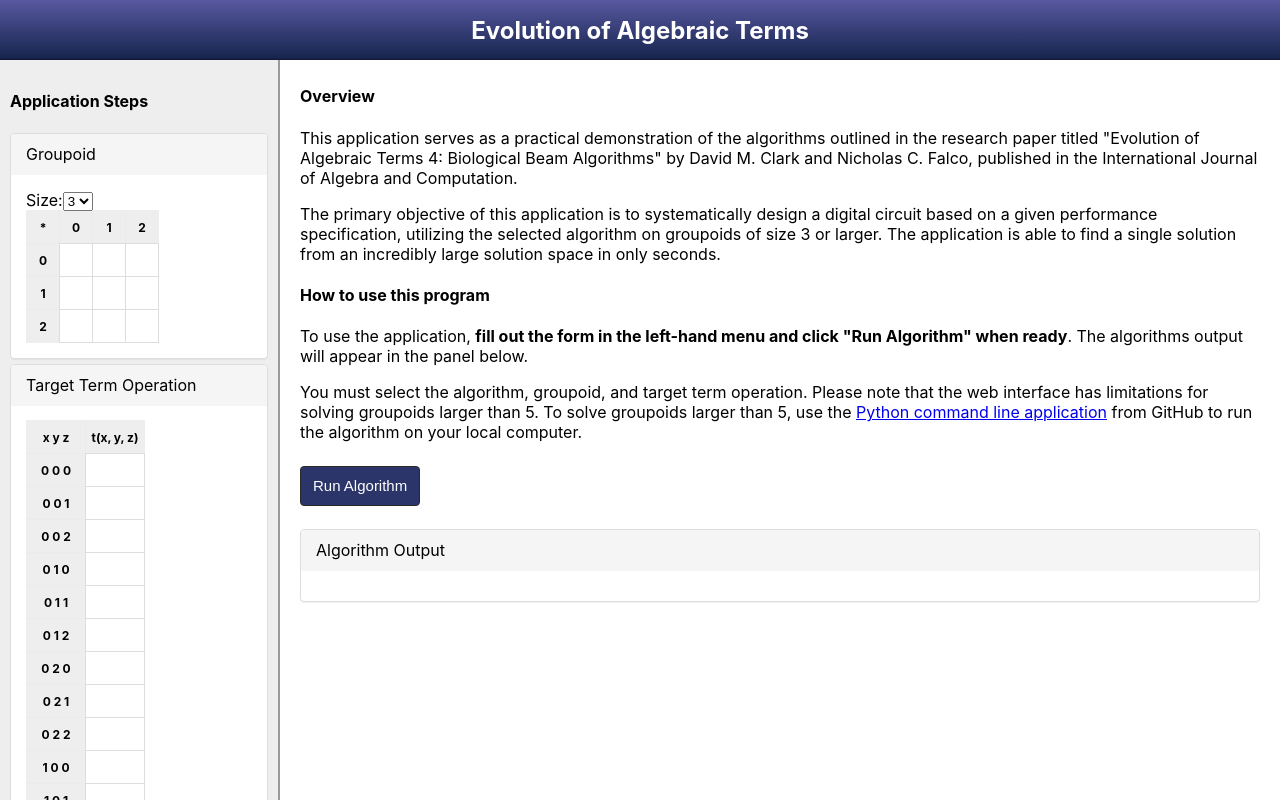
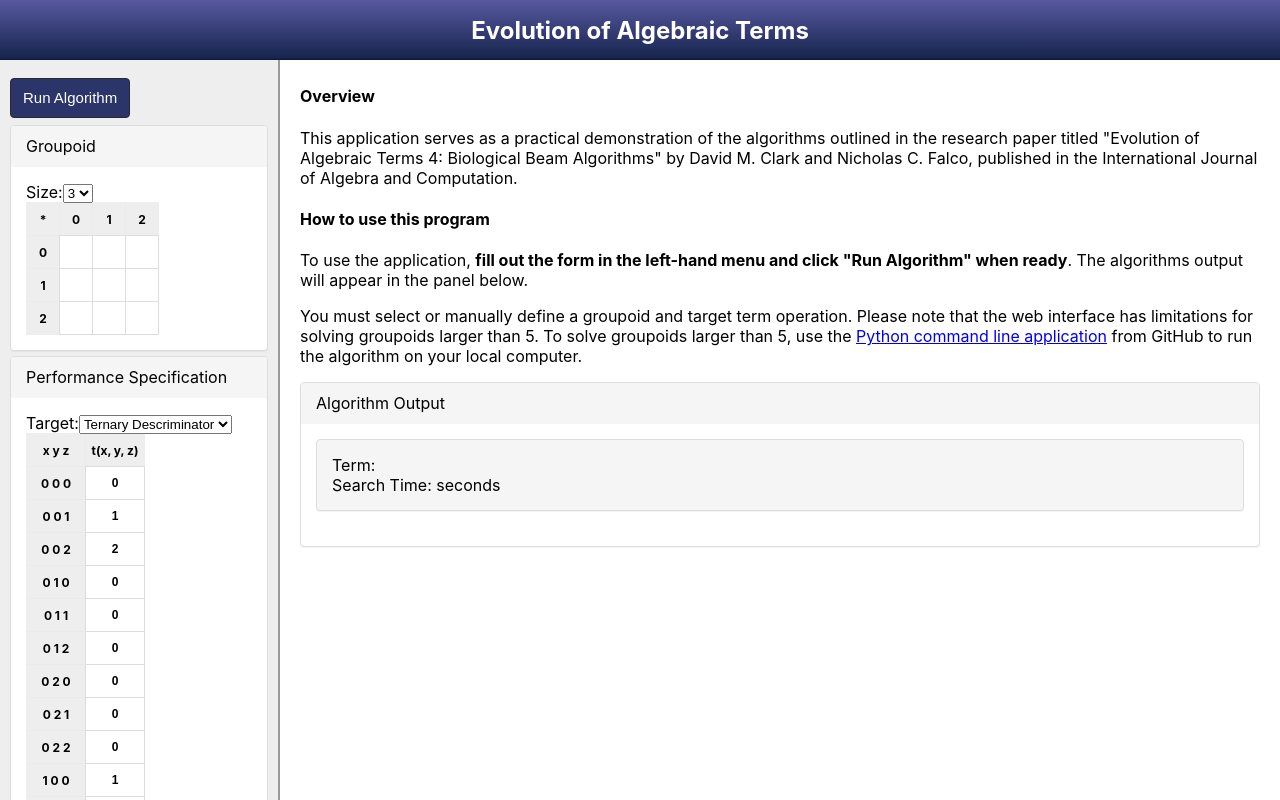
Before and after one commit to nick-falco/eat-webapp, a React (Create React App) app: page / in a window 1280 px wide. Built offline with nearby package versions, Linux system fonts and the light colour scheme.

Commit message:
Re-arrange app structure to use form data to make api calls

```diff
--- a/src/App.css
+++ b/src/App.css
@@ -28,7 +28,6 @@
   border-right-style: outset;
   background: rgba(235, 235, 235, 0.85);
   color: black;
-  overflow-y: scroll;
   overflow-x: hidden;
   position: absolute;
   top: 60px;
@@ -43,6 +42,18 @@
   bottom: 0;
   width: 100%;
   padding: 10px;
+  height: 100vh;
+}
+
+.app-menu::-webkit-scrollbar {
+  -webkit-appearance: none;
+  width: 7px;
+}
+
+.app-menu::-webkit-scrollbar-thumb {
+  border-radius: 4px;
+  background-color: rgba(0,0,0,.5);
+  -webkit-box-shadow: 0 0 1px rgba(255,255,255,.5);
 }
 
 .app-container {
@@ -121,6 +132,17 @@
   padding: 15px;
 }
 
+.output {
+  background-color: #f5f5f5;
+  border: 1px solid #ddd;
+  border-radius: 4px;
+  box-shadow: 0 1px 1px rgba(0, 0, 0, 0.05);
+  margin-bottom: 20px;
+  padding: 15px;
+  word-wrap: break-word;
+  overflow-wrap: break-word; /* Ensures breaking of long words and URLs */
+}
+
 .btn {
   margin-top: 7.5px;
   margin-bottom: 7.5px;
--- a/src/App.js
+++ b/src/App.js
@@ -1,53 +1,10 @@
 import './App.css';
-import { Menu } from './components/menu';
+import { Main } from './components/main';
 
-function runAlgorithm() {
-  return
-}
 
 function app() {
   return (
-    <div className="app">
-      <header className="app-header">
-        <h1>
-          Evolution of Algebraic Terms
-        </h1>
-      </header>
-      <div className="app-content">
-        <Menu />
-        <div className="app-container">
-          <h4>Overview</h4>
-          <p>
-            This application serves as a practical demonstration of the algorithms outlined in the research paper titled
-            "Evolution of Algebraic Terms 4: Biological Beam Algorithms" by David M. Clark and Nicholas C. Falco, published
-            in the International Journal of Algebra and Computation.
-          </p>
-          <p>
-            The primary objective of this application is to systematically design a digital circuit based on a given
-            performance specification, utilizing the selected algorithm on groupoids of size 3 or larger. The application
-            is able to find a single solution from an incredibly large solution space in only seconds.
-          </p>
-          <h4>How to use this program</h4>
-          <p>
-            To use the application, <b>fill out the form in the left-hand menu and click "Run Algorithm" when ready</b>.
-            The algorithms output will appear in the panel below.
-          </p>
-          <p>
-            You must select the algorithm, groupoid, and target term operation. Please note that the web interface has
-            limitations for solving groupoids larger than 5. To solve groupoids larger than 5, use
-            the <a href="https://www.github.com/nick-falco/eat">Python command line application</a> from GitHub to run the
-            algorithm on your local computer.
-          </p>
-          <p>
-            <button className="btn btn-primary" onClick={runAlgorithm()}>Run Algorithm</button>
-          </p>
-          <div className="panel">
-            <div className="panel-heading">Algorithm Output</div>
-            <div className="panel-body"></div>
-          </div>
-        </div>
-      </div>
-    </div>
+    <Main></Main>
   );
 }
 
--- a/src/components/groupoid.js
+++ b/src/components/groupoid.js
@@ -2,10 +2,7 @@ import { useState, useCallback, useEffect } from 'react';
 import { Square, StaticSquare } from './square';
 
 
-export function Groupoid({ size, setSize }) {
-
-    const maxSize = Math.pow(5, 2);
-    const [squares, setSquares] = useState(() => Array(maxSize).fill(""));
+export function Groupoid({ size, setSize, maxSize, squares, setSquares}) {
 
     useEffect(() => {
         // Clear the values of the squares array when the size variable changes
--- /dev/null
+++ b/src/components/main.js
@@ -0,0 +1,49 @@
+import { useState } from 'react';
+import { Menu } from './menu';
+
+
+export function Main() {
+
+    const [output, setOutput] = useState(3);
+
+    return (
+        <div className="app">
+            <header className="app-header">
+                <h1>
+                    Evolution of Algebraic Terms
+                </h1>
+            </header>
+            <div className="app-content">
+                <Menu setOutput={setOutput} />
+                <div className="app-container">
+                    <h4>Overview</h4>
+                    <p>
+                        This application serves as a practical demonstration of the algorithms outlined in the research paper titled
+                        "Evolution of Algebraic Terms 4: Biological Beam Algorithms" by David M. Clark and Nicholas C. Falco, published
+                        in the International Journal of Algebra and Computation.
+                    </p>
+                    <h4>How to use this program</h4>
+                    <p>
+                        To use the application, <b>fill out the form in the left-hand menu and click "Run Algorithm" when ready</b>.
+                        The algorithms output will appear in the panel below.
+                    </p>
+                    <p>
+                        You must select or manually define a groupoid and target term operation. Please note that the web interface has
+                        limitations for solving groupoids larger than 5. To solve groupoids larger than 5, use
+                        the <a href="https://www.github.com/nick-falco/eat">Python command line application</a> from GitHub to run the
+                        algorithm on your local computer.
+                    </p>
+                    <div className="panel">
+                        <div className="panel-heading">Algorithm Output</div>
+                        <div className="panel-body">
+                            <div className="output">
+                                Term: {output.term} <br/>
+                                Search Time: {output.search_time} seconds
+                            </div>
+                        </div>
+                    </div>
+                </div>
+            </div>
+        </div>
+    );
+};
--- a/src/components/menu.js
+++ b/src/components/menu.js
@@ -2,21 +2,59 @@ import { useState } from 'react';
 import { Groupoid } from './groupoid';
 import { TermOperation } from './termoperation';
 
-export function Menu() {
+
+export function Menu({setOutput}) {
+
+    const numInputValues = 5;
 
     const [size, setSize] = useState(3);
+    const maxTermOperationSize = Math.pow(numInputValues, 3);
+    const [targetOperation, setTargetOperation] = useState(() => Array(maxTermOperationSize).fill(""));
+    const maxGroupoidSize = Math.pow(numInputValues, 2);
+    const [groupoidData, setGroupoidData] = useState(() => Array(maxGroupoidSize).fill(""));
+
+    const runAlgorithm = async () => {
+        try {
+            // Replace 'your-endpoint-url' with the actual endpoint URL
+            const response = await fetch('http://localhost:8000/runeat', {
+                method: 'POST',
+                headers: {
+                    // Add any required headers here
+                    'Content-Type': 'application/json',
+                },
+                body: JSON.stringify({
+                    groupoid: groupoidData.filter(value => value !== ''),
+                    target: targetOperation.filter(value => value !== '')
+                })
+            });
+
+            if (!response.ok) {
+                throw new Error(`HTTP error! status: ${response.status}`);
+            }
+
+            const data = await response.json();
+
+            // Use the data from the response
+            console.log(data);
+
+            // Optionally, return the data if you need to use it outside of this method
+            setOutput(data);
+        } catch (error) {
+            console.error("Error during AJAX call:", error);
+        }
+    };
 
     return (
         <div className="app-menu-container">
             <div className="app-menu">
-                <h4>Application Steps</h4>
+                <button className="btn btn-primary" onClick={runAlgorithm}>Run Algorithm</button>
                 <div className="panel">
                     <div className="panel-heading">Groupoid</div>
-                    <div className="panel-body"><Groupoid size={size} setSize={setSize}></Groupoid></div>
+                    <div className="panel-body"><Groupoid size={size} setSize={setSize} maxSize={maxGroupoidSize} setSquares={setGroupoidData} squares={groupoidData}></Groupoid></div>
                 </div>
                 <div className="panel">
-                    <div className="panel-heading">Target Term Operation</div>
-                    <div className="panel-body"><TermOperation size={size}></TermOperation></div>
+                    <div className="panel-heading">Performance Specification</div>
+                    <div className="panel-body"><TermOperation size={size} squares={targetOperation} setSquares={setTargetOperation} maxSize={maxTermOperationSize}></TermOperation></div>
                 </div>
             </div>
         </div>
--- a/src/components/termoperation.js
+++ b/src/components/termoperation.js
@@ -2,15 +2,21 @@ import { useState, useCallback, useEffect } from 'react';
 import { Square, StaticSquare } from './square';
 
 
-export function TermOperation({ size }) {
+export function TermOperation({ size, maxSize, squares, setSquares }) {
 
-	const maxSize = Math.pow(5, 3);
-	const [squares, setSquares] = useState(() => Array(maxSize).fill(""));
+	const [target, setTarget] = useState(() => "ternary-discriminator");
 
 	useEffect(() => {
 		// Clear the values of the squares array when the size variable changes
 		setSquares(Array(maxSize).fill(''));
-    }, [size, maxSize]);
+		handleSetTarget(target);
+	}, [size, maxSize, setSquares, target]);
+
+	useEffect(() => {
+		// Clear the values of the squares array when the size variable changes
+		handleSetTarget(target);
+	}, [target]);
+
 
 	const handleSetSquare = useCallback(
 		(value, squareNumber) => {
@@ -50,20 +56,72 @@ export function TermOperation({ size }) {
 		);
 	};
 
-	const rows = []
-	rows.push(renderTermOperationHeader());
-	let idx = 0;
+	const getTermOperationInputs = () => {
+		const rows = [];
 		for (let x = 0; x < size; x++) {
 			for (let y = 0; y < size; y++) {
 				for (let z = 0; z < size; z++) {
-				rows.push(renderTermOperationRow(x, y, z, idx));
-				idx++;
+					rows.push([x, y, z]);
 				}
 			}
 		}
+		return rows;
+	}
+
+	const handleSetTarget = (targetOperation) => {
+		/*
+		Set term operation target
+		*/
+		let target = [];
+		if (targetOperation === "ternary-discriminator") {
+			target = getTernaryDescriminatorTarget();
+		} else if (targetOperation === "manual") {
+			squares.fill("");
+		}
+		target.forEach((t, idx) => {
+			handleSetSquare(t, idx);
+		});
+		setTarget(targetOperation);
+	}
+
+	const getTernaryDescriminatorTarget = () => {
+		/*
+		Returns target solution, representing the ternary
+		descriminator:
+
+		d(a, b, c) := {c if a == b; a if a != b}
+		*/
+		const rows = [];
+		getTermOperationInputs().forEach((triple) => {
+			let x = triple[0];
+			let y = triple[1];
+			let z = triple[2];
+			if (x === y)
+				rows.push(z);
+			else
+				rows.push(x)
+		});
+		return rows;
+	}
+
+	const rows = []
+	rows.push(renderTermOperationHeader());
+	getTermOperationInputs().forEach((triple, idx) => {
+		let x = triple[0];
+		let y = triple[1];
+		let z = triple[2];
+		rows.push(renderTermOperationRow(x, y, z, idx));
+	});
 
 	return (
 		<div className="menu-component">
+			<div>
+				<label htmlFor="target-select">Target:</label>
+				<select id="target-select" onChange={(e) => handleSetTarget(e.target.value)}>
+					<option value="ternary-discriminator">Ternary Descriminator</option>
+					<option value="manual">Manual</option>
+				</select>
+			</div>
 			{rows}
 		</div>
 	);
```
Lines whose indentation alone changed are shown as unchanged.
